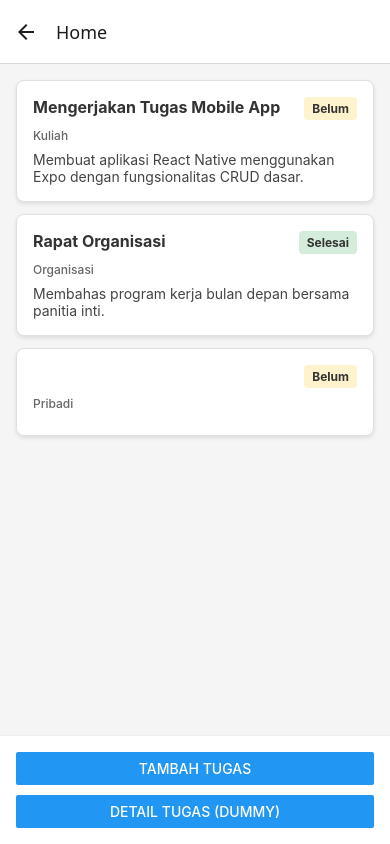
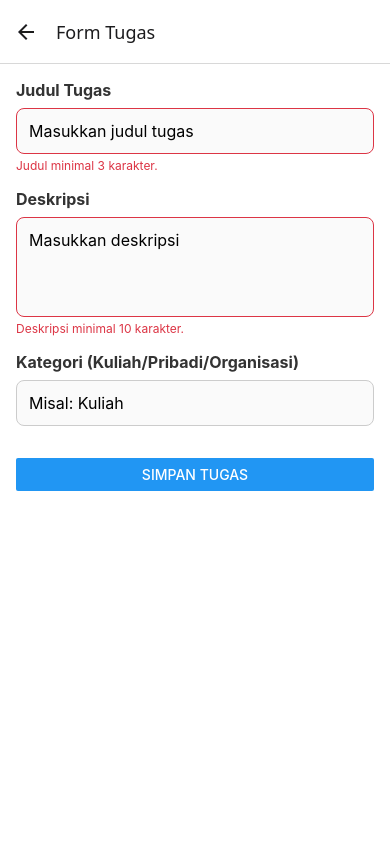
Before and after one commit to BimoAtaullahR/tugas-mobapp-komatik, a React Native app: screen /Form in a window 390 px wide. Both pictures are taken after a click on the button "SIMPAN TUGAS". Built offline with nearby package versions, Linux system fonts and the light colour scheme.

Commit message:
feat: add form validation deep module (#4)

```diff
--- a/src/screens/FormScreen.js
+++ b/src/screens/FormScreen.js
@@ -1,12 +1,22 @@
 import React, { useState } from 'react';
 import { View, Text, TextInput, Button, StyleSheet, ScrollView } from 'react-native';
+import { validateTaskForm } from '../utils/validationUtils';
 
 export default function FormScreen({ navigation }) {
   const [title, setTitle] = useState('');
   const [description, setDescription] = useState('');
   const [category, setCategory] = useState('');
+  const [errors, setErrors] = useState({});
 
   const handleSubmit = () => {
+    const validation = validateTaskForm(title, description);
+
+    if (!validation.isValid) {
+      setErrors(validation.errors);
+      return;
+    }
+
+    setErrors({});
     const newTask = {
       title,
       description,
@@ -19,15 +29,16 @@ export default function FormScreen({ navigation }) {
     <ScrollView style={styles.container}>
       <Text style={styles.label}>Judul Tugas</Text>
       <TextInput
-        style={styles.input}
+        style={[styles.input, errors.title && styles.inputError]}
         placeholder="Masukkan judul tugas"
         value={title}
         onChangeText={setTitle}
       />
+      {errors.title && <Text style={styles.errorText}>{errors.title}</Text>}
 
       <Text style={styles.label}>Deskripsi</Text>
       <TextInput
-        style={[styles.input, styles.textArea]}
+        style={[styles.input, styles.textArea, errors.description && styles.inputError]}
         placeholder="Masukkan deskripsi"
         value={description}
         onChangeText={setDescription}
@@ -35,6 +46,7 @@ export default function FormScreen({ navigation }) {
         numberOfLines={4}
         textAlignVertical="top"
       />
+      {errors.description && <Text style={styles.errorText}>{errors.description}</Text>}
 
       <Text style={styles.label}>Kategori (Kuliah/Pribadi/Organisasi)</Text>
       <TextInput
@@ -72,6 +84,15 @@ const styles = StyleSheet.create({
     fontSize: 16,
     backgroundColor: '#fafafa',
   },
+  inputError: {
+    borderColor: '#dc3545',
+    marginBottom: 4,
+  },
+  errorText: {
+    color: '#dc3545',
+    fontSize: 12,
+    marginBottom: 16,
+  },
   textArea: {
     height: 100,
   },
--- /dev/null
+++ b/src/utils/validationUtils.js
@@ -0,0 +1,18 @@
+function validateTaskForm(title, description) {
+  const errors = {};
+  let isValid = true;
+
+  if (!title || title.trim().length < 3) {
+    errors.title = 'Judul minimal 3 karakter.';
+    isValid = false;
+  }
+
+  if (!description || description.trim().length < 10) {
+    errors.description = 'Deskripsi minimal 10 karakter.';
+    isValid = false;
+  }
+
+  return { isValid, errors };
+}
+
+module.exports = { validateTaskForm };
```
Also changed, not shown: 2 other files (tests, documents, lock files or other folders).
